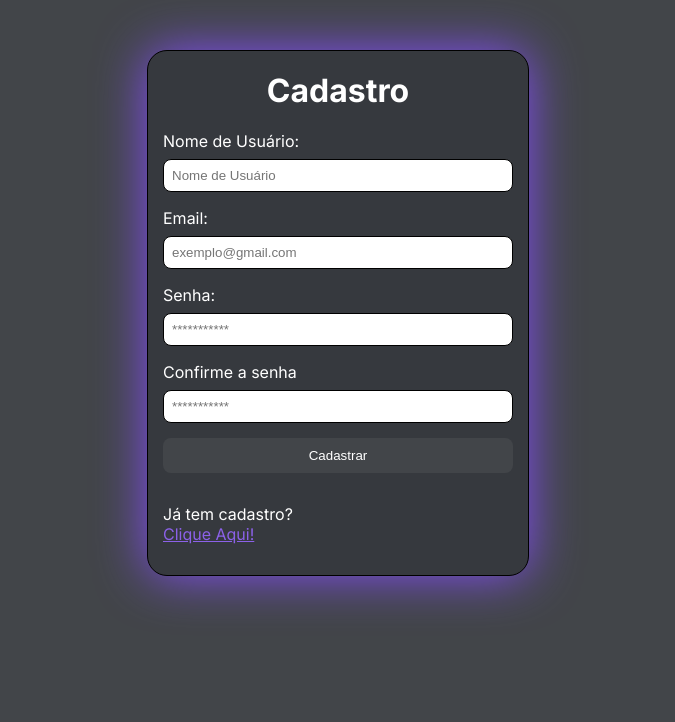
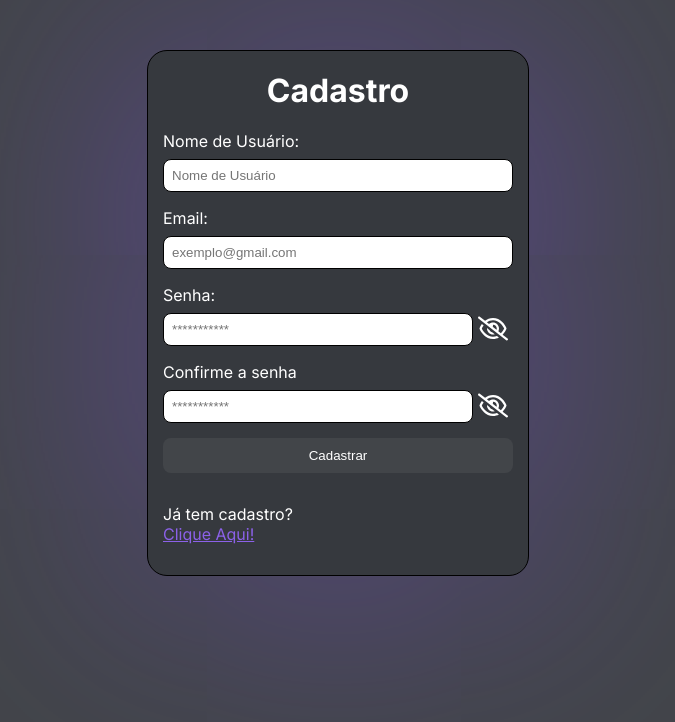
Before and after one commit to GabrielSilveira2026/Pc_Build_UP, a Next.js app: page /cadastro in a window 1280 px wide. Shown: the top 722 px of the page, without its empty margins (302-977 px from the left). Built offline with nearby package versions, Linux system fonts and the light colour scheme.

Commit message:
Implementando botão de vizualição das senhas

```diff
--- a/package.json
+++ b/package.json
@@ -9,6 +9,9 @@
     "lint": "next lint"
   },
   "dependencies": {
+    "@fortawesome/fontawesome-svg-core": "^6.4.2",
+    "@fortawesome/free-regular-svg-icons": "^6.4.2",
+    "@fortawesome/react-fontawesome": "^0.2.0",
     "@hookform/resolvers": "^3.3.1",
     "@types/node": "20.6.5",
     "@types/react": "18.2.22",
--- a/src/app/(usuario)/cadastro/cadastro.module.css
+++ b/src/app/(usuario)/cadastro/cadastro.module.css
@@ -5,7 +5,7 @@
     padding: 15px;
     border-radius: 20px;
     border: 1px solid black;
-    box-shadow: 0 0 50px #834EF6
+    box-shadow: 0 0 300px #834ef67e
 }
 
 .divCadastro h1{
--- a/src/app/componentes/Form/Form.tsx
+++ b/src/app/componentes/Form/Form.tsx
@@ -1,11 +1,14 @@
 "use client"
 
+import styles from "./form.module.css"
+import { Input } from "../Input/Input";
+import '@fortawesome/fontawesome-svg-core/styles.css';
+import { FontAwesomeIcon } from "@fortawesome/react-fontawesome"
+import { faEye, faEyeSlash } from "@fortawesome/free-regular-svg-icons";
 import { useForm } from "react-hook-form"
+import { useState } from "react";
 import { z } from "zod";
 import { zodResolver } from "@hookform/resolvers/zod";
-import styles from "./form.module.css"
-import { Input } from "../Input/Input";
-import { useState } from "react";
 
 const schema = z.object({
     nomeUsuario: z.string().nonempty("Insira um nome de usuário").min(3, "Insira um nome com no mínimo 3 caracteres"),
@@ -70,7 +73,11 @@ function Form() {
                 textoAjuda={errors.email?.message}
             />
 
-            <div className={styles.boxSenhas}>
+            <div className={`
+                ${styles.boxSenhas}
+                ${errors.senha ? styles['boxSenhaErro']: "" }
+            `}
+            >
                 <Input
                     {...register('senha')}
                     label="Senha: "
@@ -78,15 +85,25 @@ function Form() {
                     placeholder="***********"
                     textoAjuda={errors.senha?.message}
                 />
+                    {/* className={`${styles.input} ${erro ? styles['erro'] : ""}`} */}
+
+                <FontAwesomeIcon
+                    className={styles.verSenhas}
+                    onClick={()=>setVerSenha(!verSenha)} icon={verSenha? faEye : faEyeSlash}
+                />
             </div>
 
+            <div className={styles.boxSenhas}>
                 <Input
                     {...register('confirmaSenha')}
                     label="Confirme a senha"
-                type="password"
+                    type={verConfirmaSenha ? "text" : "password"}
                     placeholder="***********"
                     textoAjuda={errors.confirmaSenha?.message}
                 />
+                <FontAwesomeIcon className={styles.verSenhas} onClick={()=>setVerConfirmaSenha(!verConfirmaSenha)} icon={verConfirmaSenha? faEye : faEyeSlash}/>
+            </div>
+
             <button type="submit">Cadastrar</button>
         </form>
     )
--- a/src/app/componentes/Form/form.module.css
+++ b/src/app/componentes/Form/form.module.css
@@ -10,10 +10,17 @@
     background-color: transparent;
 }
 
-.verSenha {
+.boxSenhaErro{
+    align-items: center
+}
+
+.verSenhas {
+    font-size: 25px;
+    width: 30px;
     margin: 5px;
 }
 
-.verSenha:hover{
+.verSenhas:hover{
     cursor: pointer;
+    color: #8C61E9
 }
```
Also changed, not shown: 1 other file (tests, documents, lock files or other folders). Lines whose indentation alone changed are shown as unchanged.
